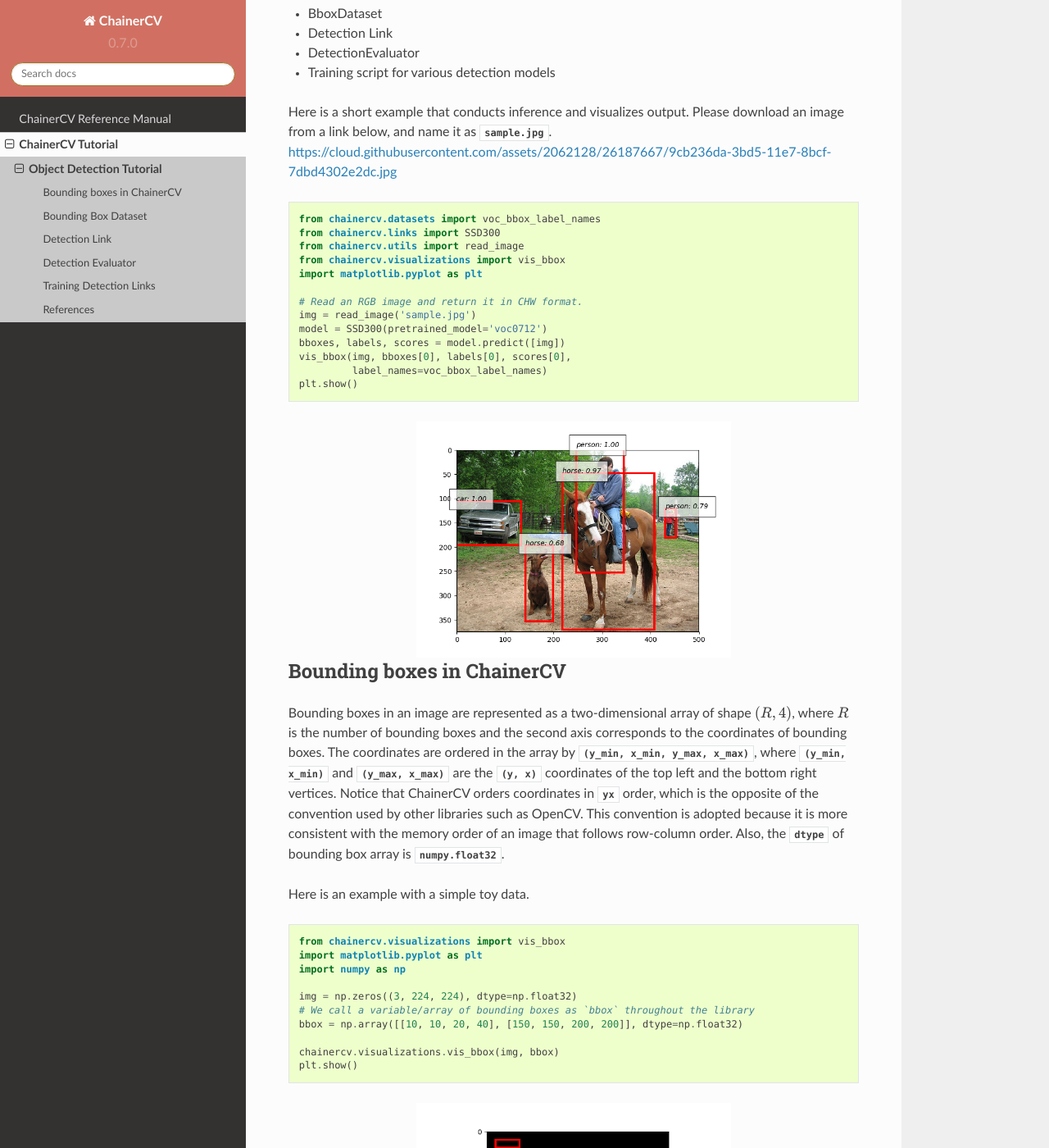
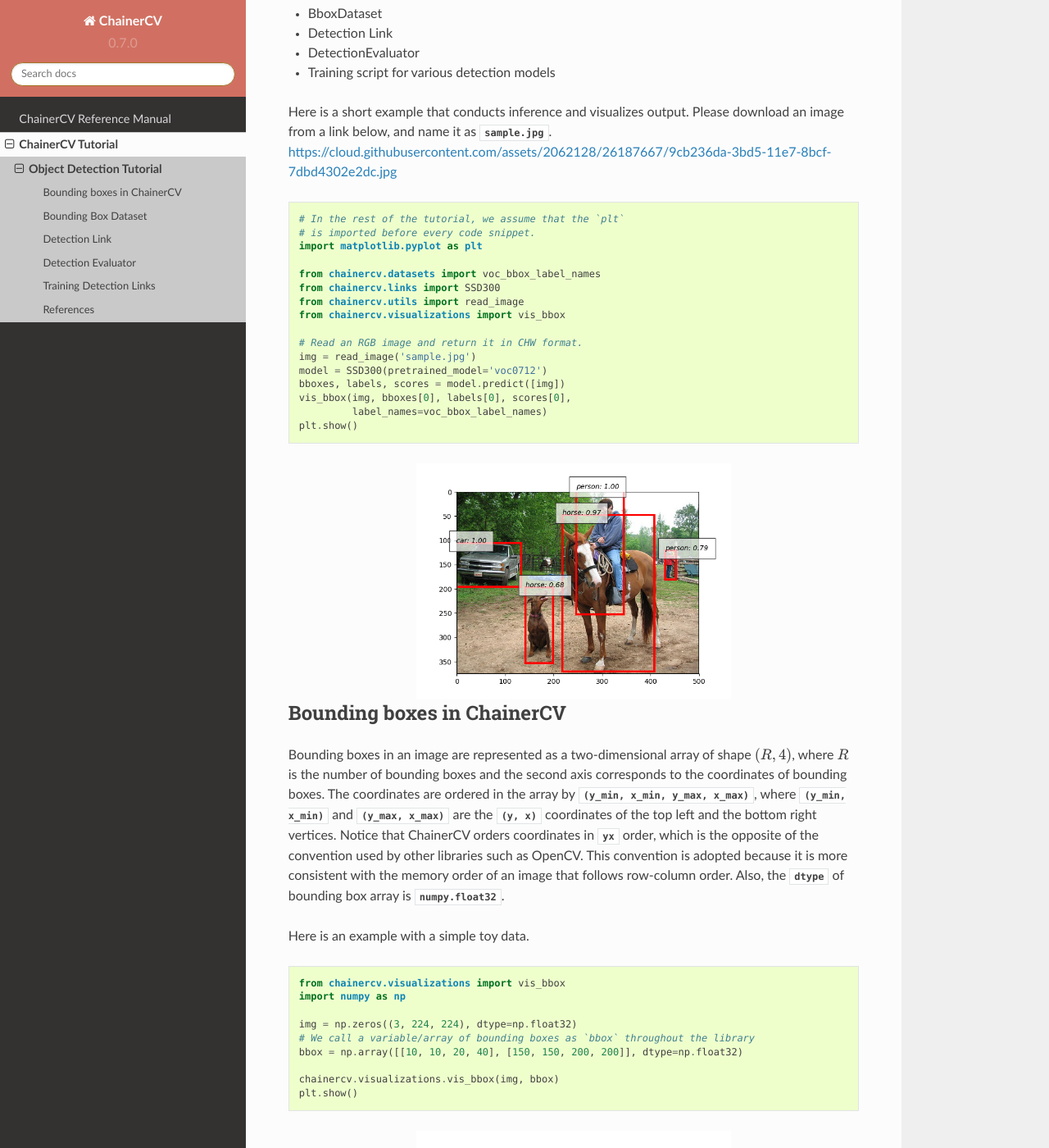
Before and after one commit to chainer/chainercv, a Sphinx documentation site: the page built from docs/source/tutorial/detection.rst, in a window 1280 px wide and 1400 px high, scrolled down 372 px. Shown: the whole window at 82% size. Built offline with Sphinx 7.4.7 and the Read the Docs theme 2.0.0, drawn with Linux system fonts in a browser that asks for light colours; some of the changed text lies outside the part shown.

Commit message:
delete plt

```diff
--- a/docs/source/tutorial/detection.rst
+++ b/docs/source/tutorial/detection.rst
@@ -20,11 +20,14 @@ https://cloud.githubusercontent.com/assets/2062128/26187667/9cb236da-3bd5-11e7-8
 
 .. code-block:: python
 
+    # In the rest of the tutorial, we assume that the `plt`
+    # is imported before every code snippet.
+    import matplotlib.pyplot as plt
+
     from chainercv.datasets import voc_bbox_label_names
     from chainercv.links import SSD300
     from chainercv.utils import read_image
     from chainercv.visualizations import vis_bbox
-    import matplotlib.pyplot as plt
 
     # Read an RGB image and return it in CHW format.
     img = read_image('sample.jpg')
@@ -54,7 +57,6 @@ Here is an example with a simple toy data.
 .. code-block:: python
 
     from chainercv.visualizations import vis_bbox
-    import matplotlib.pyplot as plt
     import numpy as np
 
     img = np.zeros((3, 224, 224), dtype=np.float32)
@@ -90,7 +92,6 @@ In the next example, the interface of :obj:`BboxDataset` and the functionality o
     from chainercv.datasets import VOCBboxDataset
     from chainercv.datasets import voc_bbox_label_names
     from chainercv.visualizations import vis_bbox
-    import matplotlib.pyplot as plt
 
     dataset = VOCBboxDataset(year='2012')
     img, bbox, label = dataset[0]
@@ -122,7 +123,6 @@ Inference on these models runs smoothly by downloading necessary pre-trained wei
     from chainercv.datasets import voc_bbox_label_names
     from chainercv.links import SSD300
     from chainercv.visualizations import vis_bbox
-    import matplotlib.pyplot as plt
 
     dataset = VOCBboxDataset(year='2007', split='test')
     img_0, _, _ = dataset[0]
@@ -164,7 +164,6 @@ It is known that lower :obj:`score_thresh` produces higher mAP.
     from chainercv.datasets import voc_bbox_label_names
     from chainercv.links import SSD300
     from chainercv.visualizations import vis_bbox
-    import matplotlib.pyplot as plt
 
     dataset = VOCBboxDataset(year='2007', split='test')
     img, _, _ = dataset[0]
```
